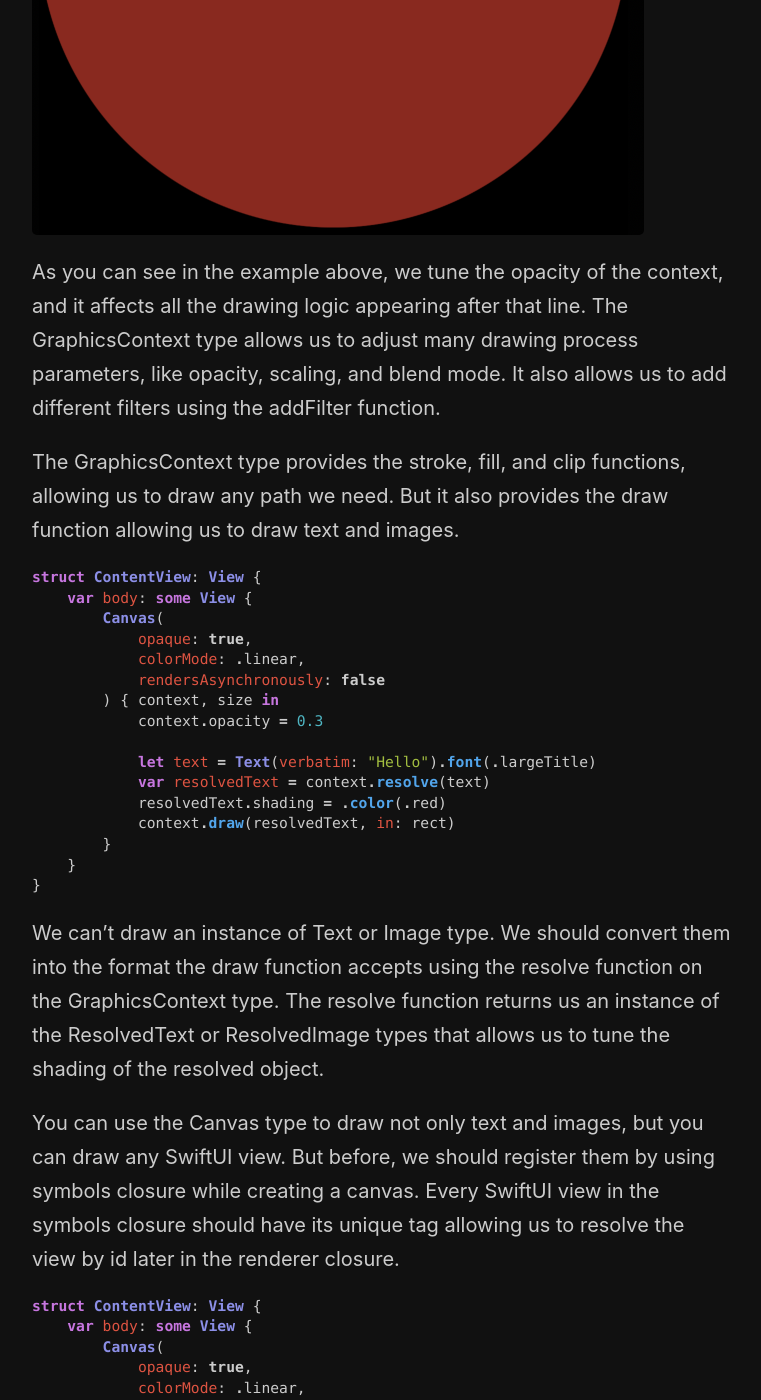
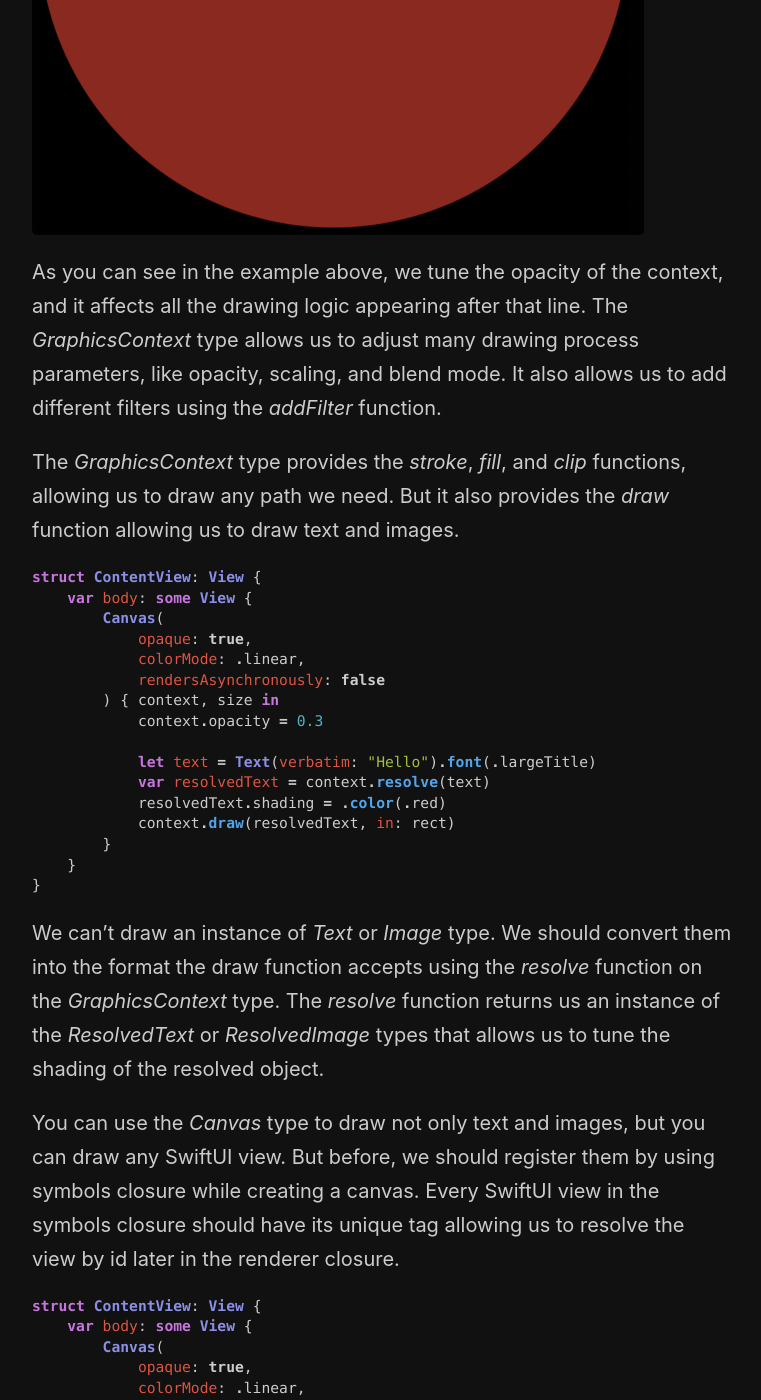
Before and after one commit to mecid/mecid.github.io, a Jekyll site: the page built from _posts/2023-04-11-mastering-canvas-in-swiftui.md, in a window 1280 px wide and 1400 px high, scrolled down 3018 px. Shown: the whole window, without its empty margins (258-1019 px from the left). Built offline with Jekyll 4.4.1, drawn with Linux system fonts in a browser that asks for light colours; some of the changed text lies outside the part shown.

Commit message:
canvas post formatted

````diff
--- a/_posts/2023-04-11-mastering-canvas-in-swiftui.md
+++ b/_posts/2023-04-11-mastering-canvas-in-swiftui.md
@@ -5,12 +5,12 @@
 category: Mastering SwiftUI views
 ---
 
-You can draw 2D graphics in SwiftUI using Shape API, but in the end, the framework converts all the shapes into SwiftUI views and render them. This approach has its pros and cons. Fortunately, we can draw rich 2D graphics without combining multiple shapes. This week we will learn how to use Canvas view in SwiftUI.
+You can draw 2D graphics in SwiftUI using Shape API, but in the end, the framework converts all the shapes into SwiftUI views and render them. This approach has its pros and cons. Fortunately, we can draw rich 2D graphics without combining multiple shapes. This week we will learn how to use *Canvas* view in SwiftUI.
 
 {% include friends.html %}
 
 #### Basics
-Canvas view supports immediate mode drawing without using Shape API. We can use it to draw anything we want in a procedural way, line by line. Let's take a look at a small example.
+*Canvas* view supports immediate mode drawing without using Shape API. We can use it to draw anything we want in a procedural way, line by line. Let's take a look at a small example.
 
 ```swift
 struct ContentView: View {
@@ -32,11 +32,11 @@
 
 ![canvas-with-a-circle](/public/canvas1.png)
 
-As you can see in the example above, we create a Canvas view as the root view of our ContentView. It accepts a few parameters allowing us to configure the canvas with opaque, color mode, and asynchronous rendering options.
+As you can see in the example above, we create a *Canvas* view as the root view of our *ContentView*. It accepts a few parameters allowing us to configure the canvas with opaque, color mode, and asynchronous rendering options.
 
-We should place all the drawing logic in the closure we pass to the Canvas view. This closure is called a renderer. A renderer closure provides us with an instance of GraphicalContext that we use to draw content and the size of the canvas.
+We should place all the drawing logic in the closure we pass to the *Canvas* view. This closure is called a renderer. A renderer closure provides us with an instance of *GraphicalContext* that we use to draw content and the size of the canvas.
 
-The instance of the GraphicsContext type is the inout parameter of the renderer closure. It means we can mutate it in place while drawing our content.
+The instance of the *GraphicsContext* type is the *inout* parameter of the renderer closure. It means we can mutate it in place while drawing our content.
 
 ```swift
 struct ContentView: View {
@@ -63,9 +63,9 @@
 
 ![canvas-with-two-circles](/public/canvas2.png)
 
-As you can see in the example above, we tune the opacity of the context, and it affects all the drawing logic appearing after that line. The GraphicsContext type allows us to adjust many drawing process parameters, like opacity, scaling, and blend mode. It also allows us to add different filters using the addFilter function.
+As you can see in the example above, we tune the opacity of the context, and it affects all the drawing logic appearing after that line. The *GraphicsContext* type allows us to adjust many drawing process parameters, like opacity, scaling, and blend mode. It also allows us to add different filters using the *addFilter* function.
 
-The GraphicsContext type provides the stroke, fill, and clip functions, allowing us to draw any path we need. But it also provides the draw function allowing us to draw text and images.
+The *GraphicsContext* type provides the *stroke*, *fill*, and *clip* functions, allowing us to draw any path we need. But it also provides the *draw* function allowing us to draw text and images.
 
 ```swift
 struct ContentView: View {
@@ -86,9 +86,9 @@
 }
 ```
 
-We can't draw an instance of Text or Image type. We should convert them into the format the draw function accepts using the resolve function on the GraphicsContext type. The resolve function returns us an instance of the ResolvedText or ResolvedImage types that allows us to tune the shading of the resolved object.
+We can't draw an instance of *Text* or *Image* type. We should convert them into the format the draw function accepts using the *resolve* function on the *GraphicsContext* type. The *resolve* function returns us an instance of the *ResolvedText* or *ResolvedImage* types that allows us to tune the shading of the resolved object.
 
-You can use the Canvas type to draw not only text and images, but you can draw any SwiftUI view. But before, we should register them by using symbols closure while creating a canvas. Every SwiftUI view in the symbols closure should have its unique tag allowing us to resolve the view by id later in the renderer closure.
+You can use the *Canvas* type to draw not only text and images, but you can draw any SwiftUI view. But before, we should register them by using symbols closure while creating a canvas. Every SwiftUI view in the symbols closure should have its unique tag allowing us to resolve the view by id later in the renderer closure.
 
 ```swift
 struct ContentView: View {
@@ -115,7 +115,7 @@
 ```
 
 #### Animation
-The Canvas view doesn't support animations, but you can animate it by embedding it into the TimelineView with the animation scheduler.
+The *Canvas* view doesn't support animations, but you can animate it by embedding it into the *TimelineView* with the animation scheduler.
 
 ```swift
 struct ContentView: View {
@@ -149,7 +149,7 @@
 > To learn more about the power of TimelineView, take a look at my ["Mastering TimelineView in SwiftUI"](/2022/05/18/mastering-timelineview-in-swiftui/) post.
 
 #### Accessibility
-The Canvas view doesn't have an accessibility tree because it is a simple 2D graphics engine. Instead, you can attach a set of accessibility view modifiers that SwiftUI provides us to make its content accessible to everyone.
+The *Canvas* view doesn't have an accessibility tree because it is a simple 2D graphics engine. Instead, you can attach a set of accessibility view modifiers that SwiftUI provides us to make its content accessible to everyone.
 
 #### Conclusion
-Today we learned how to use the Canvas view to draw rich 2D graphics in SwiftUI without using Shape API. You should use the Canvas view whenever you need immediate mode drawing by skipping SwiftUI rendering.
+Today we learned how to use the *Canvas* view to draw rich 2D graphics in SwiftUI without using Shape API. You should use the *Canvas* view whenever you need immediate mode drawing by skipping SwiftUI rendering.
````
